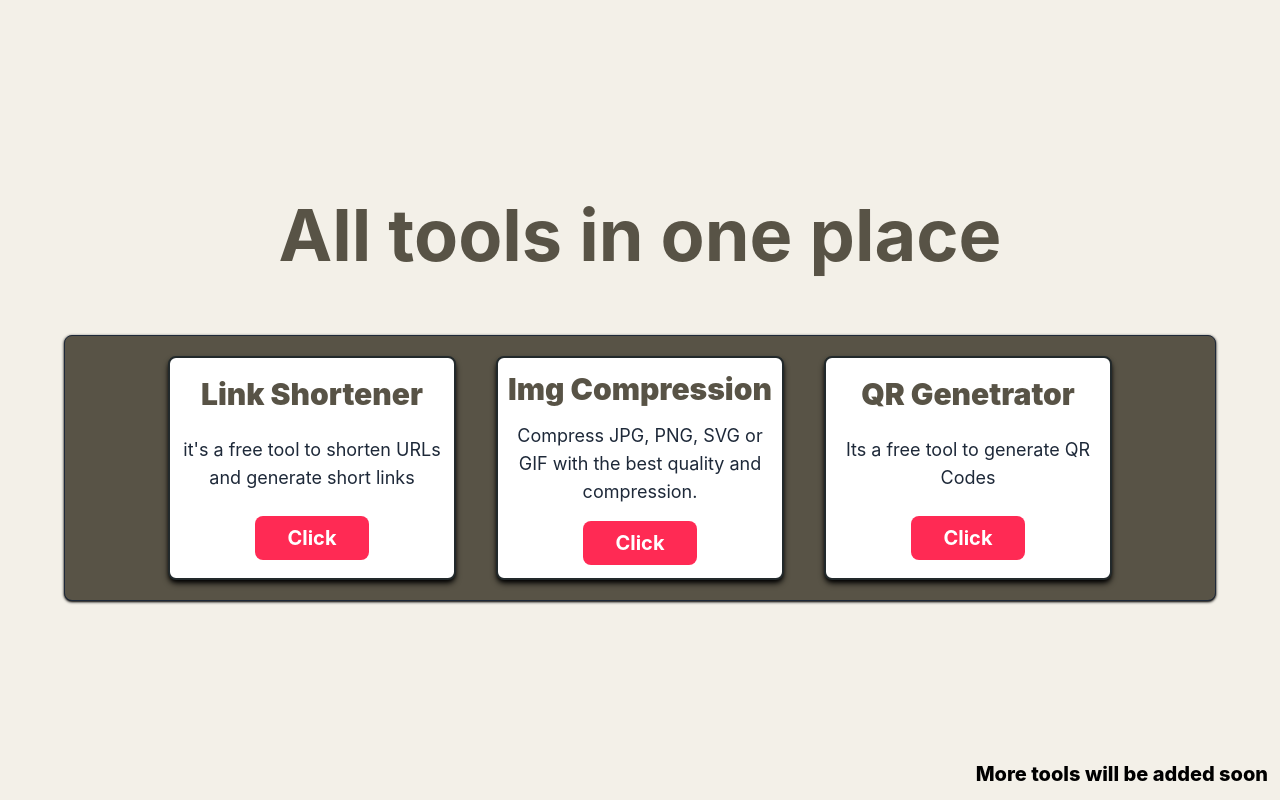
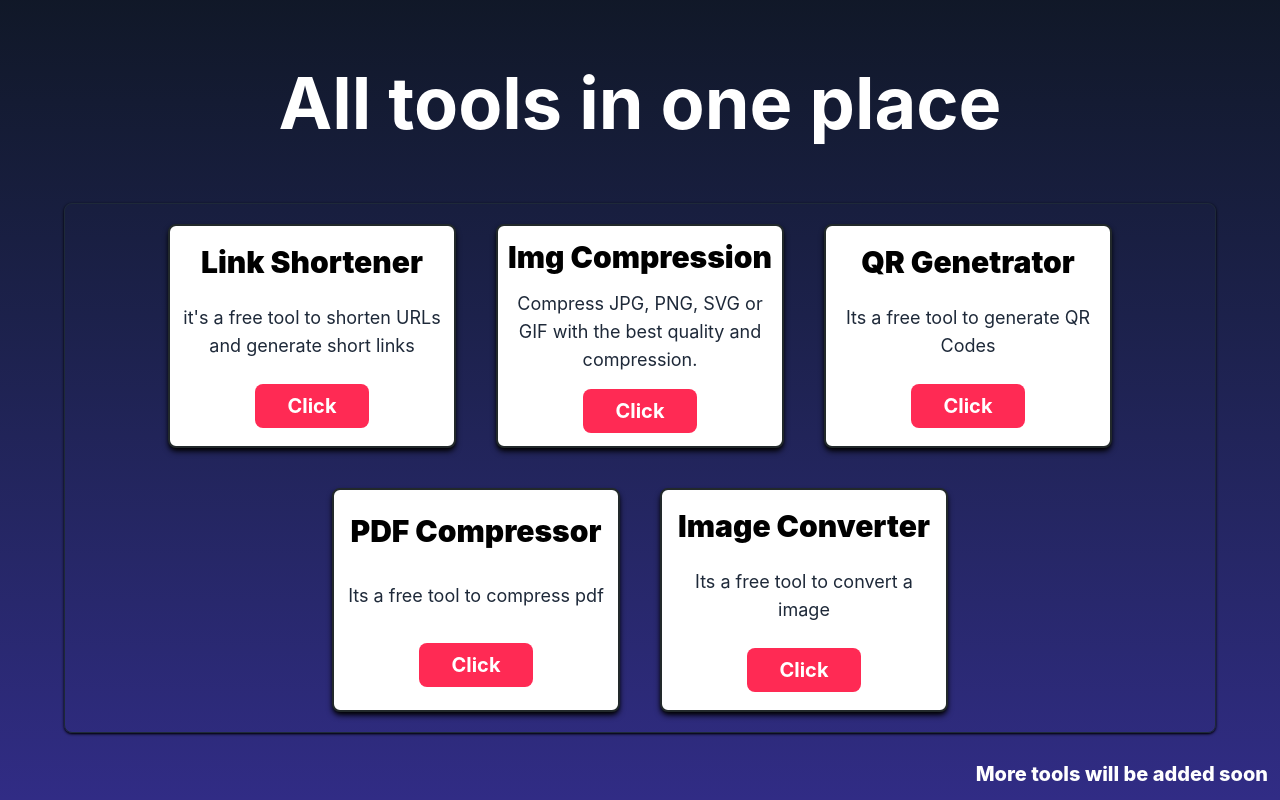
Before and after one commit to jatin0670/Multi-Tool-web, a React (Vite) app: page / in a window 1280 px wide. Built offline with nearby package versions, Linux system fonts and the light colour scheme.

Commit message:
new frontend design

```diff
--- a/src/App.jsx
+++ b/src/App.jsx
@@ -4,6 +4,10 @@ import { BrowserRouter, Routes, Route } from 'react-router-dom'
 import LinkShort from './Components/LinkShort'    // ← add this
 import ImgComp from './Components/ImgComp'
 import QRcode from './Components/QRcode'
+import PdfComp from './Components/PdfComp'
+import ImgConv from './Components/ImgConv'
+
+
 
 function App() {
 
@@ -14,6 +18,8 @@ function App() {
         <Route path="/link-shortener" element={<LinkShort />} />
         <Route path="/img-compression" element={<ImgComp />} />
         <Route path="/QRcode" element={<QRcode/>}/>
+        <Route path="/PdfComp" element={<PdfComp/>}/>
+        <Route path="/ImgConv" element={<ImgConv/>}/>
       </Routes>
     </BrowserRouter>
   )
--- a/src/Components/Home.jsx
+++ b/src/Components/Home.jsx
@@ -8,19 +8,24 @@ const Home = () => {
 
 
   return (
-    <div className=' min-h-screen h-full w-full relative py-10 gap-16 flex flex-col items-center justify-center bg-[#F3F0E8] '>
+    <div className=' min-h-screen h-full w-full relative py-10 gap-16 flex flex-col items-center justify-center bg-gradient-to-t from-indigo-900 to-gray-900'>
 
-      <h3 className=' absolute bottom-3 right-3 lg:text-xl md:text-sm text-xs font-extrabold'>More tools will be added soon</h3>
+      <h3 className=' absolute bottom-3 right-3 lg:text-xl md:text-sm text-xs font-extrabold text-white'>More tools will be added soon</h3>
 
         {/* MAIN TEXT */}
-         <h1 className='text-[#585346] cursor-pointer transition duration-300 ease-in-out text-xl md:text-4xl lg:text-7xl text-st font-bold '>All tools in one place</h1>
+         <h1 className='text-white cursor-pointer transition duration-300 ease-in-out text-xl md:text-4xl lg:text-7xl text-st font-bold '>All tools in one place</h1>
 
          {/* TOOLS DIV */}
-         <div className=' w-[70%] md:w-[90%] lg:w-[90%] items-center justify-center flex flex-wrap gap-10 bg-[#585346] rounded-lg border border-gray-800 py-5 shadow-sm shadow-black'>
+         <div className=' w-[70%] md:w-[90%] lg:w-[90%] items-center justify-center flex flex-wrap gap-10  rounded-lg border border-gray-800 py-5 shadow-sm shadow-black'>
 
          <ToolCards  to="/link-shortener" title={"Link Shortener"} dis={"it's a free tool to shorten URLs and generate short links"}/>
          <ToolCards to="/img-compression" title={"Img Compression"} dis={"Compress JPG, PNG, SVG or GIF with the best quality and compression."}/>
          <ToolCards to="/QRcode" title={"QR Genetrator"} dis={"Its a free tool to generate QR Codes"}/>
+         <ToolCards to="/PdfComp" title={"PDF Compressor"} dis={"Its a free tool to compress pdf"}/>
+
+         <ToolCards to="/ImgConv" title={"Image Converter"} dis={"Its a free tool to convert a image"}/>
+
+
 
          </div>
 
--- a/src/Components/ImgComp.jsx
+++ b/src/Components/ImgComp.jsx
@@ -28,9 +28,9 @@ const ImgComp = () => {
 
 
   return (
-    <div className="  h-screen w-full flex flex-col items-center justify-center gap-12 bg-[#F3F0E8] ">
+    <div className="  h-screen w-full flex flex-col items-center justify-center gap-12 bg-gradient-to-t from-indigo-900 to-gray-900 ">
 
-       <h1 className="text-3xl font-bold text-[#585346] md:text-4xl lg:text-6xl">image compressor</h1>
+       <h1 className="text-3xl font-bold text-white md:text-4xl lg:text-6xl">image compressor</h1>
 
 
        <div className=" w-[85%] md:w-[70%] lg:w-[60%] border-2 bg-white border-gray-800 rounded-2xl backdrop-blur-2xl gap-4 px-1 py-6 flex  items-center flex-col shadow-md shadow-black">
--- /dev/null
+++ b/src/Components/ImgConv.jsx
@@ -0,0 +1,22 @@
+import React from 'react'
+
+const ImgConv = () => {
+  return (
+    <div className='  h-screen w-full flex flex-col items-center justify-center gap-12 bg-gradient-to-t from-indigo-900 to-gray-900 '>
+
+    <h1 className="text-3xl font-bold text-white md:text-4xl lg:text-6xl">QR Generator</h1>
+
+    <div className=" w-[90%] md:w-[60%] lg:w-[60%] border-2 border-gray-800 rounded-2xl bg-white gap-4 px-1
+    py-6 flex  items-center flex-col shadow-md shadow-black ">
+
+       <h1 className=" text-lg md:text-2xl lg:text-3xl text-gray-800 font-bold">Paste the URL</h1>
+
+
+
+    </div>
+
+  </div>
+  )
+}
+
+export default ImgConv
--- a/src/Components/LinkShort.jsx
+++ b/src/Components/LinkShort.jsx
@@ -10,6 +10,20 @@ const LinkShort = () => {
     const [clicked, setClicked] = useState(false);
     const [load, setLoad] = useState(false)
 
+    async function shortenUrl(originalUrl) {
+      const response = await fetch("https://multitoolbackend-production.up.railway.app/short", {
+        method: "POST",
+        headers: {
+          "Content-Type": "application/json"
+        },
+        body: JSON.stringify({ original_url: originalUrl })
+      });
+
+      const data = await response.json();
+      console.log(data);
+      return data;
+    }
+
 
 
     const apiCall = async ()=>{
@@ -19,9 +33,9 @@ const LinkShort = () => {
           setLink('Your Link will be here!')
           return;
         }
-        fetch(`https://ulvis.net/api/v1/urls/${url}`)
-        .then(response => response.json())
-        .then(data => console.log(data));
+        const data = await shortenUrl(url)
+        console.log(data)
+        setLink(data)
 
 
       }
@@ -34,13 +48,13 @@ const LinkShort = () => {
 
 
 return (
-       <div className="  h-screen w-full relative flex flex-col items-center justify-center gap-16 bg-[#F3F0E8]">
+       <div className="  h-screen w-full relative flex flex-col items-center justify-center gap-16 bg-gradient-to-t from-indigo-900 to-gray-900">
 
-       <h1 className="text-3xl md:text-6xl lg:text-6xl font-bold text-[#585346]">Link Shortner</h1>
+       <h1 className="text-3xl md:text-6xl lg:text-6xl font-bold text-white">Link Shortner</h1>
 
-       <div className=' absolute h-[45%] w-[70%] top-60 backdrop-blur-xs flex items-center justify-center '>
+       {/* <div className=' absolute h-[45%] w-[70%] top-60 backdrop-blur-xs flex items-center justify-center '>
         <p className='lg:text-2xl md:text-lg text-sm font-bold'>Sorry for the inconvenience, but this will be solved soon!</p>
-       </div>
+       </div> */}
 
 
        <div className=" w-[90%] md:w-[60%] lg:w-[60%] border-2 border-gray-800 rounded-2xl bg-white gap-4 px-1 py-6 flex  items-center flex-col shadow-md shadow-black ">
@@ -48,9 +62,9 @@ return (
          <h1 className=" text-lg md:text-2xl lg:text-3xl text-gray-800 font-bold">Paste the URL to be shortened</h1>
 
          <div className=" w-[90%] md:w-[90%] lg:w-3/4 p-2 flex items-center justify-center ">
-             <input disabled="true" onChange={(e)=>{setUrl(e.target.value)}} className=" text-gray-800 w-[70%] text-xl px-2 py-2 bg-white rounded-md border border-text-gray-800" type="text" name="" id="" />
+             <input  onChange={(e)=>{setUrl(e.target.value)}} className=" text-gray-800 w-[70%] text-xl px-2 py-2 bg-white rounded-md border border-text-gray-800" type="text" name="" id="" />
 
-             <button disabled="true" onClick={()=>{apiCall(), setClicked(false), setLoad(true)}} className=" text-xl px-6 py-2 bg-[#FF2A54] text-white rounded-md">{load ? "Loading..." : "click"}</button>
+             <button  onClick={()=>{apiCall(), setClicked(false), setLoad(true)}} className=" text-xl px-6 py-2 bg-[#FF2A54] text-white rounded-md">{load ? "Loading..." : "click"}</button>
 
          </div>
 
--- /dev/null
+++ b/src/Components/PdfComp.jsx
@@ -0,0 +1,22 @@
+import React from 'react'
+
+const pdfComp = () => {
+  return (
+    <div className='  h-screen w-full flex flex-col items-center justify-center gap-12 bg-gradient-to-t from-indigo-900 to-gray-900 '>
+
+      <h1 className="text-3xl font-bold text-white md:text-4xl lg:text-6xl">QR Generator</h1>
+
+      <div className=" w-[90%] md:w-[60%] lg:w-[60%] border-2 border-gray-800 rounded-2xl bg-white gap-4 px-1
+      py-6 flex  items-center flex-col shadow-md shadow-black ">
+
+         <h1 className=" text-lg md:text-2xl lg:text-3xl text-gray-800 font-bold">Paste the URL</h1>
+
+
+
+      </div>
+
+    </div>
+  )
+}
+
+export default pdfComp
--- a/src/Components/QRcode.jsx
+++ b/src/Components/QRcode.jsx
@@ -13,9 +13,9 @@ const QRcode = () => {
 
 
   return (
-    <div className='  h-screen w-full flex flex-col items-center justify-center gap-12 bg-[#F3F0E8] '>
+    <div className='  h-screen w-full flex flex-col items-center justify-center gap-12 bg-gradient-to-t from-indigo-900 to-gray-900 '>
 
-      <h1 className="text-3xl font-bold text-[#585346] md:text-4xl lg:text-6xl">QR Generator</h1>
+      <h1 className="text-3xl font-bold text-white md:text-4xl lg:text-6xl">QR Generator</h1>
 
       <div className=" w-[90%] md:w-[60%] lg:w-[60%] border-2 border-gray-800 rounded-2xl bg-white gap-4 px-1
       py-6 flex  items-center flex-col shadow-md shadow-black ">
--- a/src/Components/ToolCards.jsx
+++ b/src/Components/ToolCards.jsx
@@ -4,7 +4,7 @@ import { Link } from 'react-router-dom'  // ← missing import
 const ToolCards = ({title, dis, to}) => {
   return (
     <div className=' p-2 h-44 w-[70%] md:h-52 md:w-64 lg:h-56 lg:w-72 rounded-lg flex flex-col items-center justify-around bg-white gap-1 border-2 border-mist-800 shadow-md shadow-black'>
-      <h1 className='text-[#585346] text-lg md:text-2xl lg:text-3xl font-black'>{title}</h1>
+      <h1 className='text-black text-lg md:text-2xl lg:text-3xl font-black'>{title}</h1>
       <p className=' text-gray-800 text-xs md:text-lg text-center'>{dis}</p>
       <Link to={to} target="_blank" rel="noreferrer">
       <button className=' px-5 py-1 md:px-6 md:py-2 lg:px-8 lg:py-2 bg-[#FF2A54] text-white text-xl rounded-lg font-bold cursor-pointer'>Click</button>
```
